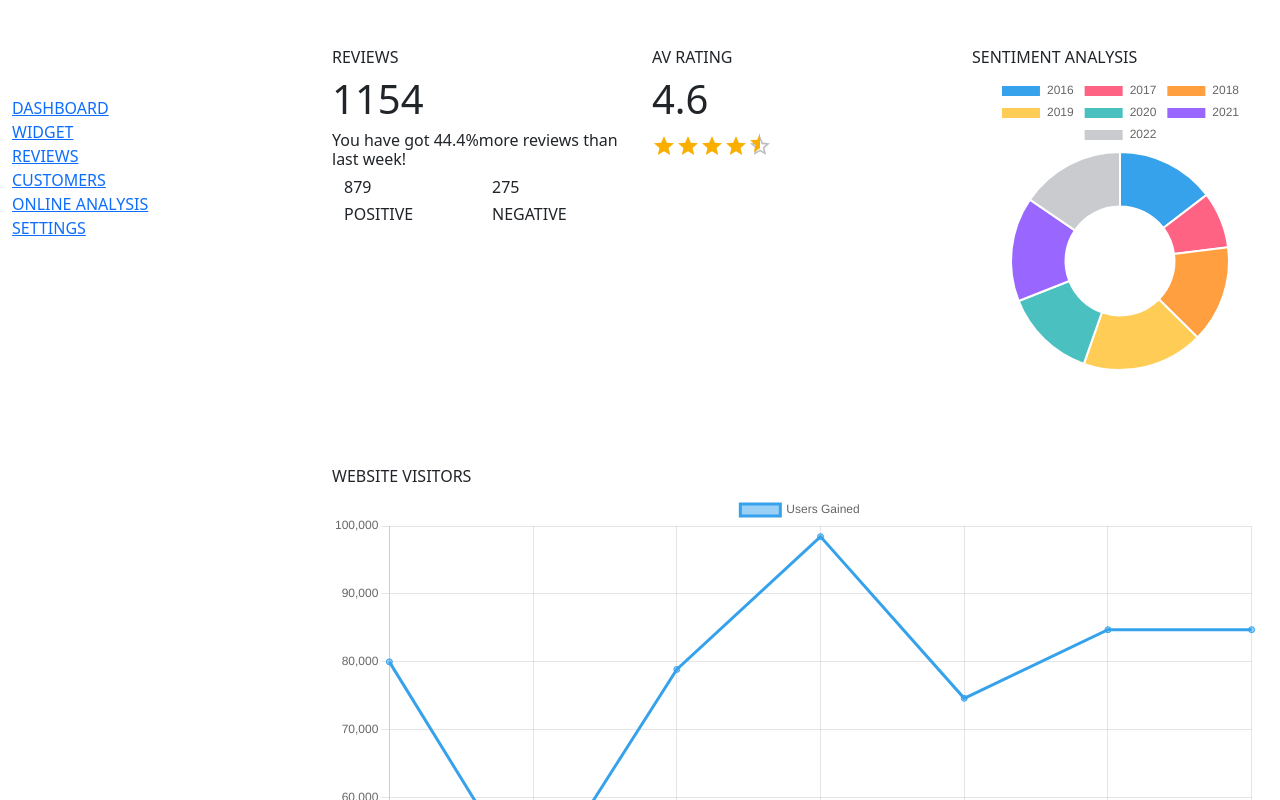
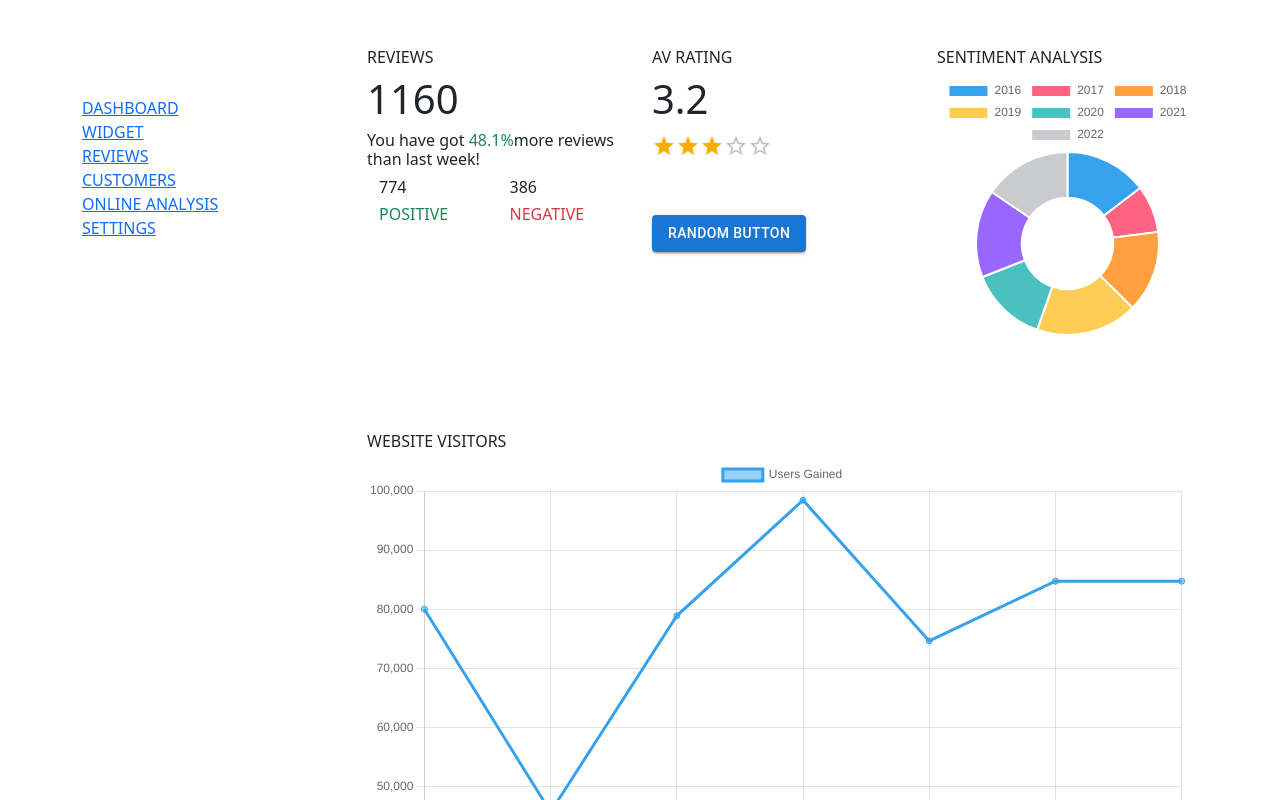
Before and after one commit to Parrasite9/Dashboard, a React (Create React App) app: page / in a window 1280 px wide. Shown: the top 800 px of the page. Built offline with nearby package versions, Linux system fonts and the light colour scheme.

Commit message:
Dashboard contents completed, still needs CSS work

```diff
--- a/src/App.js
+++ b/src/App.js
@@ -14,17 +14,6 @@ import Button from '@mui/material/Button'
 // RATING
 import Rating from '@mui/material/Rating'
 
-// import { AdaptDayjs } from '@mui/x-date-pickers/LocalizationProvider'
-// import { LocalizationProvider } from '@mui/x-date-pickers/LocalizationProvider'
-// import { StaticDatePicker } from '@mui/x-date-pickers/LocalizationProvider'
-// import dayjs from 'dayjs'
-
-// const isWeekend = (date) => {
-//   const day = date.day();
-
-//   return day === 0 || day === 6;
-// }
-
 const App = () => {
 
   // const [value, setValue] = useState(dayjs('2022-04-07'))
@@ -33,6 +22,7 @@ const App = () => {
   const positive = Math.floor((Math.random() * 499 + 500 ))
   const negative = Math.floor(Math.random() * 500)
   const totalReviews = positive + negative
+  const rating = Math.round((Math.random() * 3.5 + 1.5) * 10) / 10
 
   const [chartData, setChartData] = useState({
     // LABELS CAN BE CONSIDERED THE NAME ON THE X & Y AXIS
@@ -48,10 +38,16 @@ const App = () => {
     }],
 })
 
+const [checked, setChecked] = useState(true)
+
+const handleChecked = (e) => {
+  setChecked(e.target.checked)
+}
+
 
   return (
     <>
-      <div class="container-fluid mt-5">
+      <div class="container-sm mt-5">
         <div class="row">
 
           {/* SIDEBAR*/}
@@ -80,18 +76,18 @@ const App = () => {
               <div class="col-4">
                 <h5 className="fs-6">REVIEWS</h5>
                 <h2 className="fs-1">{totalReviews}</h2>
-                <h5 className="fs-6">You have got <span className="--bs-success">{reviewPercent}%</span>more reviews than last week!</h5>
+                <h5 className="fs-6">You have got <span className="text-success">{reviewPercent}%</span>more reviews than last week!</h5>
 
                 <div className="container">
                   <div className="row">
                     <div className="col">
                       <h5 className="fs-6">{positive}</h5>
-                      <h5 className="fs-6">POSITIVE</h5>
+                      <h5 className="fs-6 text-success">POSITIVE</h5>
                     </div>
 
                     <div className="col">
                       <h5 className="fs-6">{negative}</h5>
-                      <h5 className="fs-6">NEGATIVE</h5>
+                      <h5 className="fs-6 text-danger">NEGATIVE</h5>
                     </div>
                   </div>
                 </div>
@@ -101,8 +97,11 @@ const App = () => {
               <div class="col-4 mb-5">
                 {/* AVERAGE RATING */}
                 <h1 className="fs-6">AV RATING</h1>
-                <h2 className="fs-1">4.6</h2>
-                <Rating name="half-rating" defaultValue={4.5} precision={0.5} />
+                <h2 className="fs-1">{rating}</h2>
+                <Rating name="half-rating" defaultValue={rating} precision={0.5}  />
+                <br />
+                <Button className="mt-5" variant="contained">Random Button</Button>
+
               </div>
 
               <div class="col-4 mb-5">
@@ -122,18 +121,6 @@ const App = () => {
           </div>
         </div>
       </div>
-
-      {/* <LocalizationProvider dateAdapter={AdapterDayjs}>
-        <StaticDatePicker
-        orientation="landscape"
-        openTo="day"
-        value={value}
-        shouldDisableDate={isWeekend}
-        onChange={(newValue) => {
-          setValue(newValue);
-        }}
-        renderInput={(params) => <TextField {...params} />} />
-      </LocalizationProvider> */}
     </>
   )
 }
```
